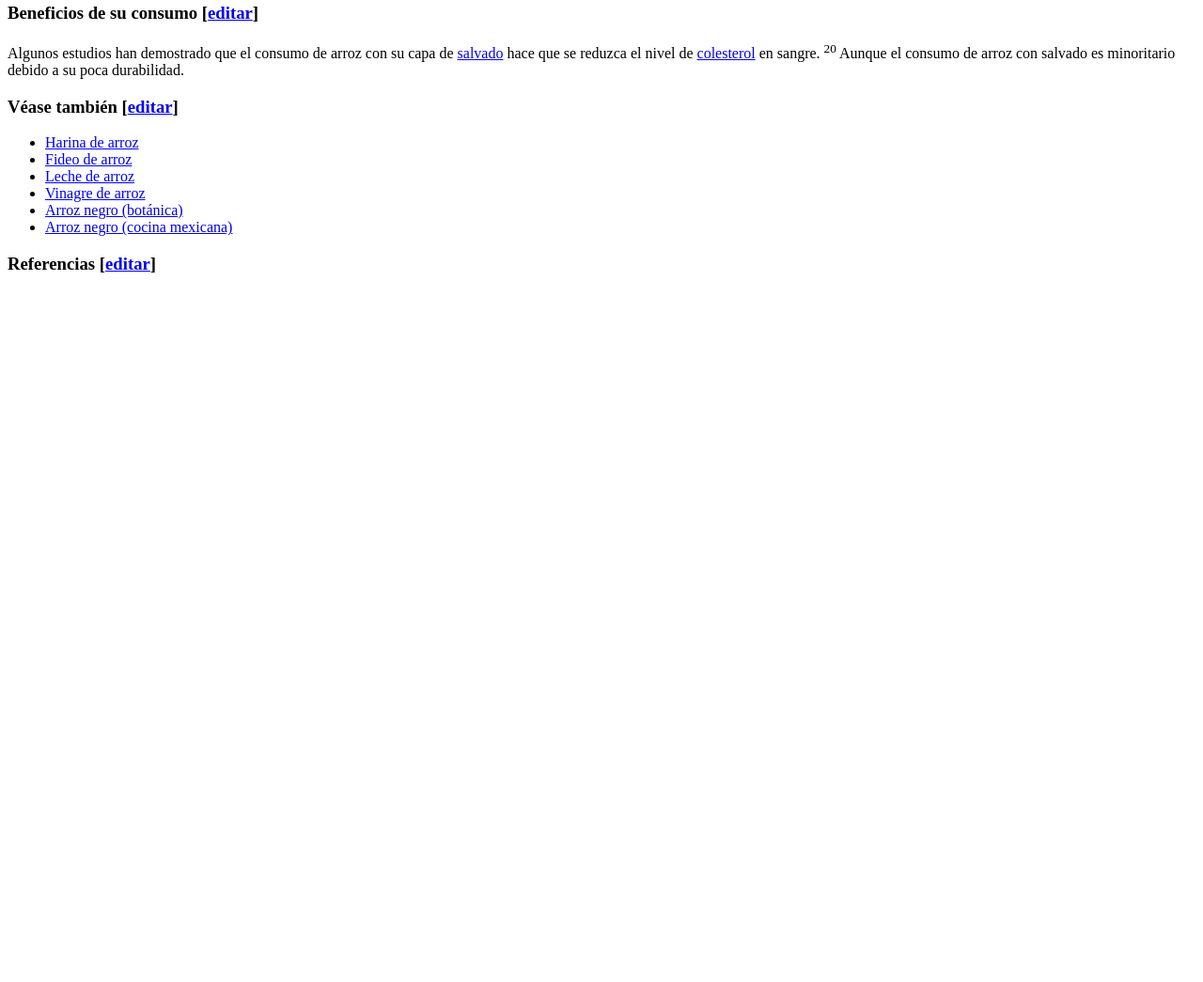
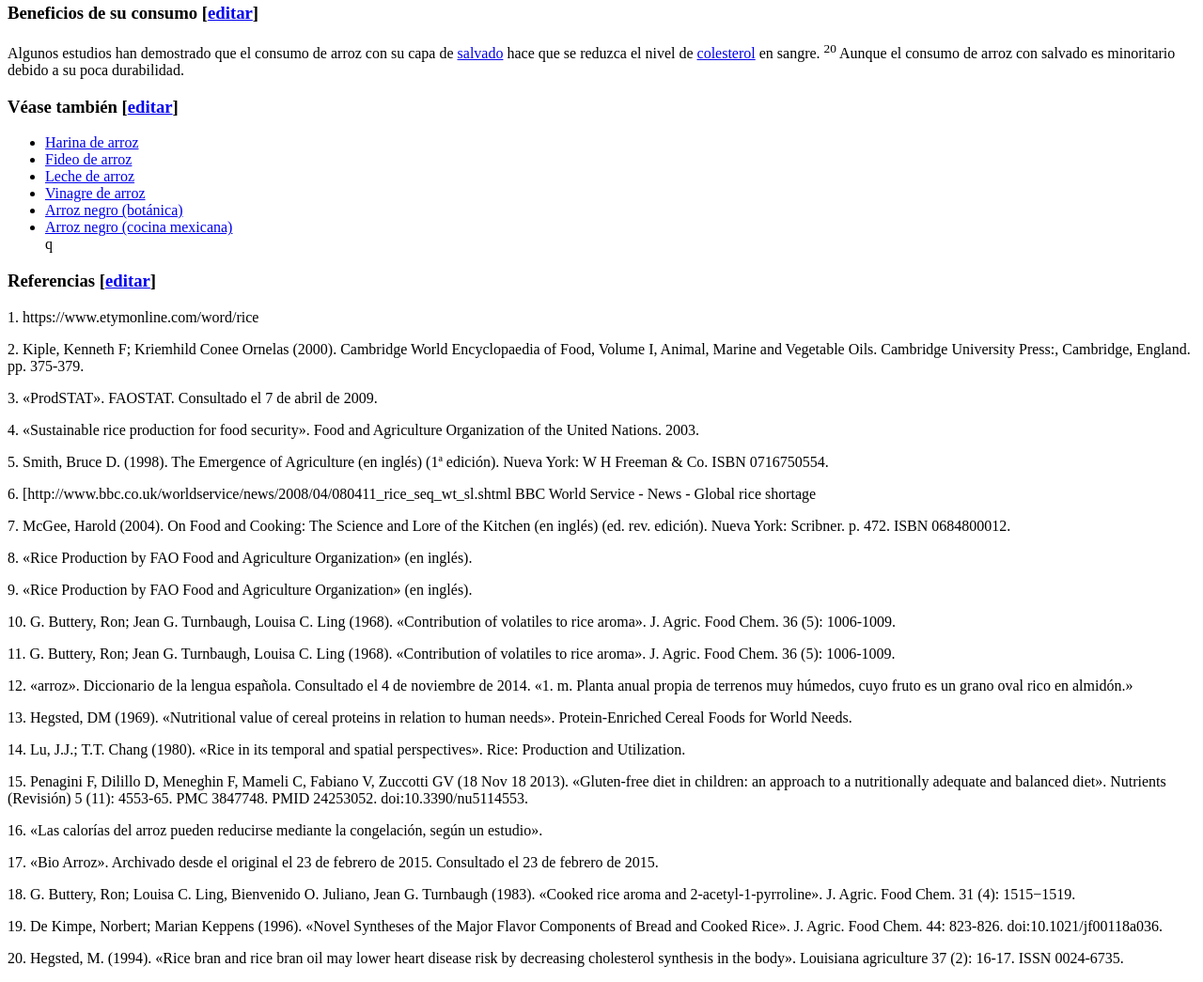
Before and after one commit to camaviga11/WEBtarea2_wikipedia, a plain HTML site: page index.html in a window 1280 px wide. Shown: the part 3277-4322 px from the top of the page at 94% size. Before the commit the page ends 3588 px from the top, so only its background shows below. Drawn offline with Linux system fonts and the light colour scheme.

Commit message:
Listas las referencias falta enlazarlas

```diff
--- a/index.html
+++ b/index.html
@@ -217,9 +217,30 @@
                 <li><a href="#inicio_id">Vinagre de arroz</a></li>
                 <li><a href="#inicio_id">Arroz negro (botánica)</a></li>
                 <li><a href="#inicio_id">Arroz negro (cocina mexicana)</a></li>
-
+q
             </ul>
         <h3>Referencias [<a href="#inicio_id">editar</a>]</h3>
 
+        <p>1. https://www.etymonline.com/word/rice</p>
+        <p>2. Kiple, Kenneth F; Kriemhild Conee Ornelas (2000). Cambridge World Encyclopaedia of Food, Volume I, Animal, Marine and Vegetable Oils. Cambridge University Press:, Cambridge, England. pp. 375-379.</p>
+        <p>3. «ProdSTAT». FAOSTAT. Consultado el 7 de abril de 2009.</p>
+        <p>4. «Sustainable rice production for food security». Food and Agriculture Organization of the United Nations. 2003.</p>
+        <p>5. Smith, Bruce D. (1998). The Emergence of Agriculture (en inglés) (1ª edición). Nueva York: W H Freeman & Co. ISBN 0716750554.</p>
+        <p>6. [http://www.bbc.co.uk/worldservice/news/2008/04/080411_rice_seq_wt_sl.shtml BBC World Service - News - Global rice shortage</p>
+        <p>7. McGee, Harold (2004). On Food and Cooking: The Science and Lore of the Kitchen (en inglés) (ed. rev. edición). Nueva York: Scribner. p. 472. ISBN 0684800012.</p>
+        <p>8. «Rice Production by FAO Food and Agriculture Organization» (en inglés).</p>
+        <p>9. «Rice Production by FAO Food and Agriculture Organization» (en inglés).</p>
+        <p>10. G. Buttery, Ron; Jean G. Turnbaugh, Louisa C. Ling (1968). «Contribution of volatiles to rice aroma». J. Agric. Food Chem. 36 (5): 1006-1009. </p>
+        <p>11. G. Buttery, Ron; Jean G. Turnbaugh, Louisa C. Ling (1968). «Contribution of volatiles to rice aroma». J. Agric. Food Chem. 36 (5): 1006-1009. </p>
+        <p>12. «arroz». Diccionario de la lengua española. Consultado el 4 de noviembre de 2014. «1. m. Planta anual propia de terrenos muy húmedos, cuyo fruto es un grano oval rico en almidón.»</p>
+        <p>13. Hegsted, DM (1969). «Nutritional value of cereal proteins in relation to human needs». Protein-Enriched Cereal Foods for World Needs.</p>
+        <p>14. Lu, J.J.; T.T. Chang (1980). «Rice in its temporal and spatial perspectives». Rice: Production and Utilization.</p>
+        <p>15. Penagini F, Dilillo D, Meneghin F, Mameli C, Fabiano V, Zuccotti GV (18 Nov 18 2013). «Gluten-free diet in children: an approach to a nutritionally adequate and balanced diet». Nutrients (Revisión) 5 (11): 4553-65. PMC 3847748. PMID 24253052. doi:10.3390/nu5114553.</p>
+        <p>16. «Las calorías del arroz pueden reducirse mediante la congelación, según un estudio».</p>
+        <p>17. «Bio Arroz». Archivado desde el original el 23 de febrero de 2015. Consultado el 23 de febrero de 2015.</p>
+        <p>18. G. Buttery, Ron; Louisa C. Ling, Bienvenido O. Juliano, Jean G. Turnbaugh (1983). «Cooked rice aroma and 2-acetyl-1-pyrroline». J. Agric. Food Chem. 31 (4): 1515−1519.</p>
+        <p>19. De Kimpe, Norbert; Marian Keppens (1996). «Novel Syntheses of the Major Flavor Components of Bread and Cooked Rice». J. Agric. Food Chem. 44: 823-826. doi:10.1021/jf00118a036.</p>
+        <p>20. Hegsted, M. (1994). «Rice bran and rice bran oil may lower heart disease risk by decreasing cholesterol synthesis in the body». Louisiana agriculture 37 (2): 16-17. ISSN 0024-6735.</p>
+
     </body>
 </html>
```
